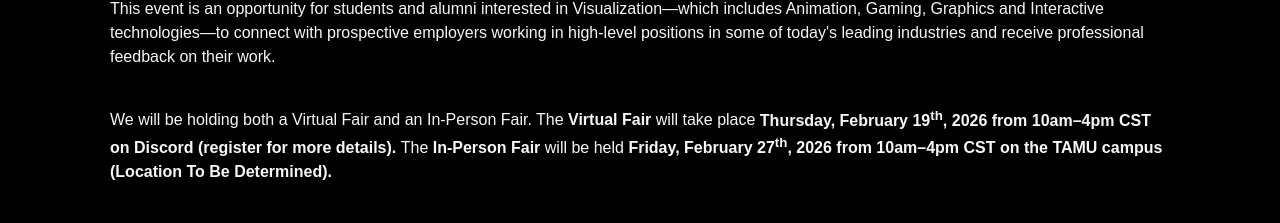
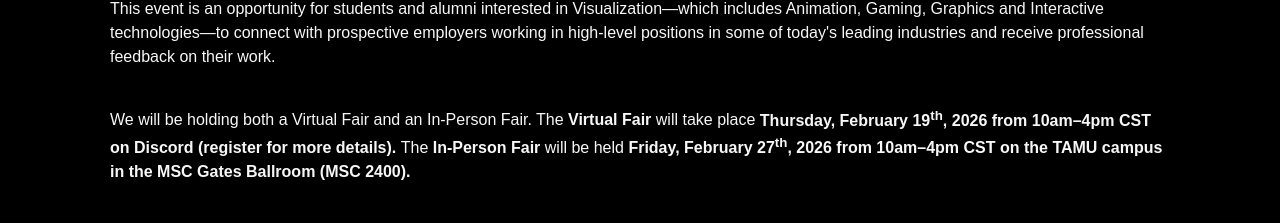
Before and after one commit to NkemdiAnyiam/VIF-2025-2026-Site, a React (Create React App) app: page / in a window 1280 px wide. Shown: the part 1227-1450 px from the top of the page. Built offline with nearby package versions, Linux system fonts and the light colour scheme; a web font is replaced by a local one.

Commit message:
Update in-person fair location

```diff
--- a/src/data/events.ts
+++ b/src/data/events.ts
@@ -19,7 +19,7 @@ export const inPersonFair = new TimeEventWithLinks({
   endTime: '4pm',
   studentLink: 'https://forms.gle/Ycs1E51te6ngWS7Y9',
   industryLink: 'https://docs.google.com/forms/d/e/1FAIpQLSdqmJc_Cc5NRitKg2Uh-ylhUyaLYQ8MOCUnowrKAL6A4xZAXw/viewform?usp=dialog',
-  location: 'the TAMU campus (Location To Be Determined)',
+  location: 'the TAMU campus in the MSC Gates Ballroom (MSC 2400)',
 });
 
 export const fairTimes = {
```
